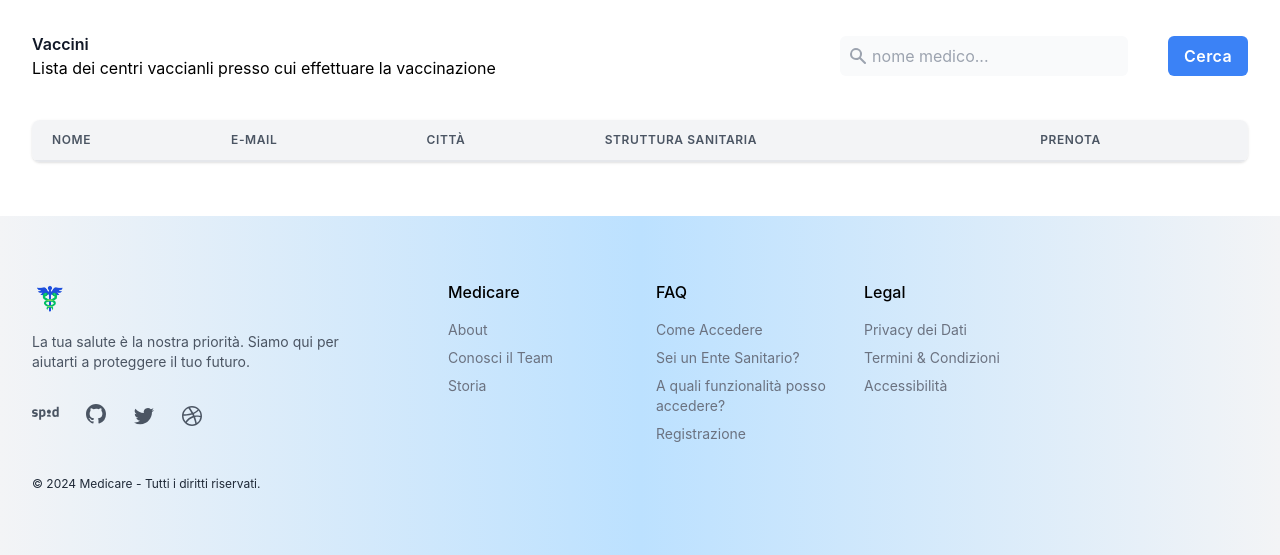
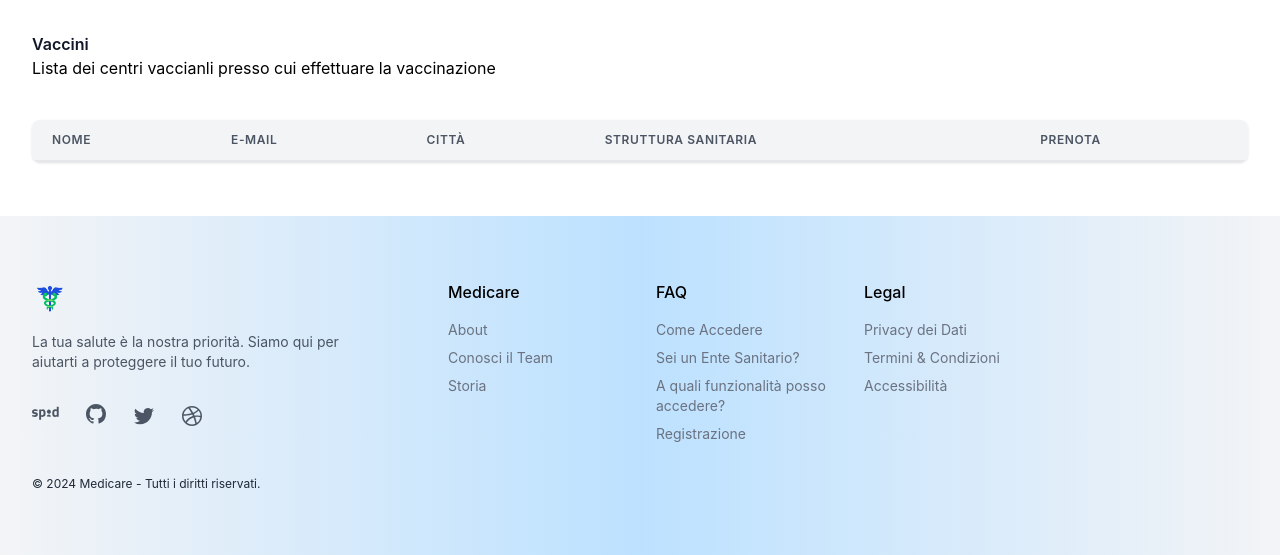
Before and after one commit to CicaMatt/MediCare, a Flask app: page /listaenti in a window 1280 px wide. Shown: the part 72-627 px from the top of the page. Run offline with Flask 3, Linux system fonts and the light colour scheme; lists and menus that the app fills with data are empty; style sheets or scripts are compiled from the project's sources; parts of the project's set-up code (start-up, migrations or seed data) failed here and were passed over.

Commit message:
Cancellazione cerca inserimento required

```diff
--- a/flaskDir/templates/Farmaci.html
+++ b/flaskDir/templates/Farmaci.html
@@ -77,7 +77,7 @@
             <circle cx="11" cy="11" r="8" class=""></circle>
             <line x1="21" y1="21" x2="16.65" y2="16.65" class=""></line>
           </svg>
-          <input type="search" id="search" name="search" onkeyup="navBar(this.value)" class="h-12 w-full cursor-text rounded-md border border-gray-100 bg-gray-100 py-4 pr-40 pl-12 shadow-sm outline-none focus:border-blue-500 focus:ring focus:ring-blue-200 focus:ring-opacity-50" placeholder="Nome farmaco" />
+          <input type="search" id="search" name="search" onkeyup="navBar(this.value)" class="h-12 w-full cursor-text rounded-md border border-gray-100 bg-gray-100 py-4 pr-40 pl-12 shadow-sm outline-none focus:border-blue-500 focus:ring focus:ring-blue-200 focus:ring-opacity-50" placeholder="Nome farmaco"/>
             <ul id="suggest" class="block">
             </ul>
         </div>
--- a/flaskDir/templates/FascicoloElettronico.html
+++ b/flaskDir/templates/FascicoloElettronico.html
@@ -175,14 +175,14 @@
                                                   <label class="block uppercase tracking-wide text-gray-700 text-xs font-bold mb-2" for="grid-zip">
                                                     Data
                                                   </label>
-                                                  <input name="data" id="data" class="appearance-none block w-full bg-gray-200 text-gray-700 border border-gray-200 rounded py-3 px-4 leading-tight focus:outline-none focus:bg-white focus:border-gray-500" id="grid-zip" type="text" placeholder="2024-01-21">
+                                                  <input name="data" id="data" class="appearance-none block w-full bg-gray-200 text-gray-700 border border-gray-200 rounded py-3 px-4 leading-tight focus:outline-none focus:bg-white focus:border-gray-500" id="grid-zip" type="text" placeholder="2024-01-21" required>
                                               </div>
 
                                               <div class="w-full md:w-1/3 px-3 mb-6 md:mb-0 mt-4">
                                                   <label class="block uppercase tracking-wide text-gray-700 text-xs font-bold mb-2" for="grid-zip">
                                                     N. documento
                                                   </label>
-                                                  <input name="num" id="num" class="appearance-none block w-full bg-gray-200 text-gray-700 border border-gray-200 rounded py-3 px-4 leading-tight focus:outline-none focus:bg-white focus:border-gray-500" id="grid-zip" type="text" placeholder="90210">
+                                                  <input name="num" id="num" class="appearance-none block w-full bg-gray-200 text-gray-700 border border-gray-200 rounded py-3 px-4 leading-tight focus:outline-none focus:bg-white focus:border-gray-500" id="grid-zip" type="text" placeholder="90210" required>
                                               </div>
 
                                               <div class="w-full md:w-1/3 px-3 mb-6 md:mb-0 mt-4">
--- a/flaskDir/templates/ISEE.html
+++ b/flaskDir/templates/ISEE.html
@@ -27,7 +27,7 @@
                 <div class="sm:col-span-3">
                   <label for="isee" class="block text-sm font-medium leading-6 text-gray-900">ISEE</label>
                   <div class="mt-2">
-                    <input type="text" name="isee" id="isee" class="block w-1/2 rounded-md border-0 py-1.5 text-gray-900 shadow-sm ring-1 ring-inset ring-gray-300 pl-2 placeholder:text-gray-400 focus:ring-2 focus:ring-inset focus:ring-indigo-600 sm:text-sm sm:leading-6">
+                    <input type="text" name="isee" id="isee" class="block w-1/2 rounded-md border-0 py-1.5 text-gray-900 shadow-sm ring-1 ring-inset ring-gray-300 pl-2 placeholder:text-gray-400 focus:ring-2 focus:ring-inset focus:ring-indigo-600 sm:text-sm sm:leading-6" required>
                     <input type="hidden" name="cf" id="cf" value={{current_user.CF}}>
                   </div>
                 </div>
--- a/flaskDir/templates/ListaEnti.html
+++ b/flaskDir/templates/ListaEnti.html
@@ -22,23 +22,7 @@
 			</div>
 		<!--Fine Titolo-->
 
-		<!--Barra di ricerca con il pulsante-->
-			<div class="flex items-center justify-between">
-				<div class="flex bg-gray-50 items-center p-2 rounded-md">
-					<svg xmlns="http://www.w3.org/2000/svg" class="h-5 w-5 text-gray-400" viewBox="0 0 20 20"
-						fill="currentColor">
-						<path fill-rule="evenodd"
-							d="M8 4a4 4 0 100 8 4 4 0 000-8zM2 8a6 6 0 1110.89 3.476l4.817 4.817a1 1 0 01-1.414 1.414l-4.816-4.816A6 6 0 012 8z"
-							clip-rule="evenodd"/>
-					</svg>
 
-					<input class="bg-gray-50 outline-none ml-1 block " type="text" name="" id="" placeholder="nome medico...">
-				</div>
-					<div class="lg:ml-10 ml-10 space-x-8">
-						<button class="hover:bg-indigo-600 bg-blue-500 px-4 py-2 rounded-md text-white font-semibold tracking-wide cursor-pointer">Cerca</button>
-					</div>
-			</div>
-		<!--Fine barra di ricerca-->
 	</div>
 	<!--Fine Scritte sopra la tabella-->
 
```
Also changed, not shown: flaskDir/templates/InformazioniPersonali.html (+5 -5 lines), flaskDir/templates/EliminaMedico.html (deleted).
